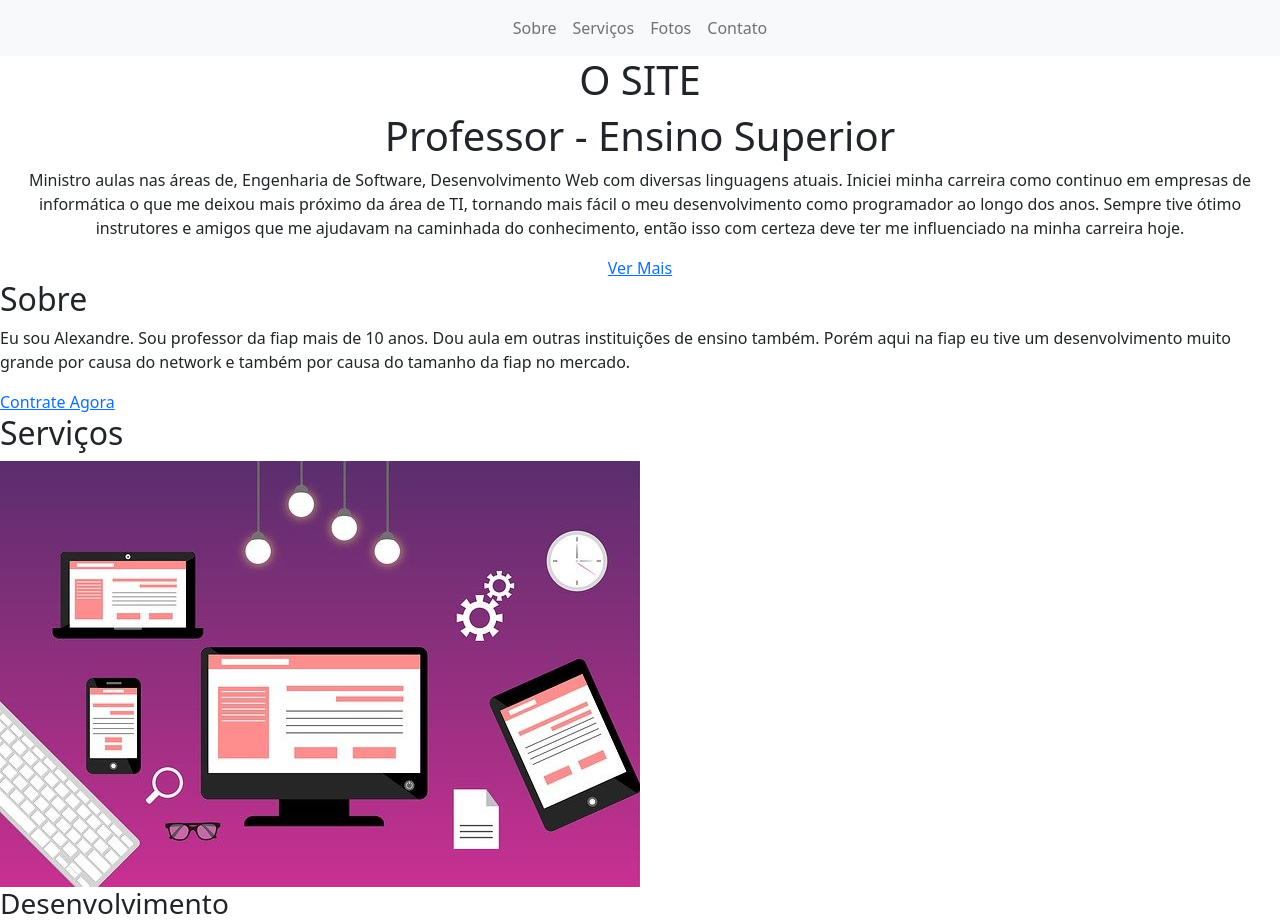
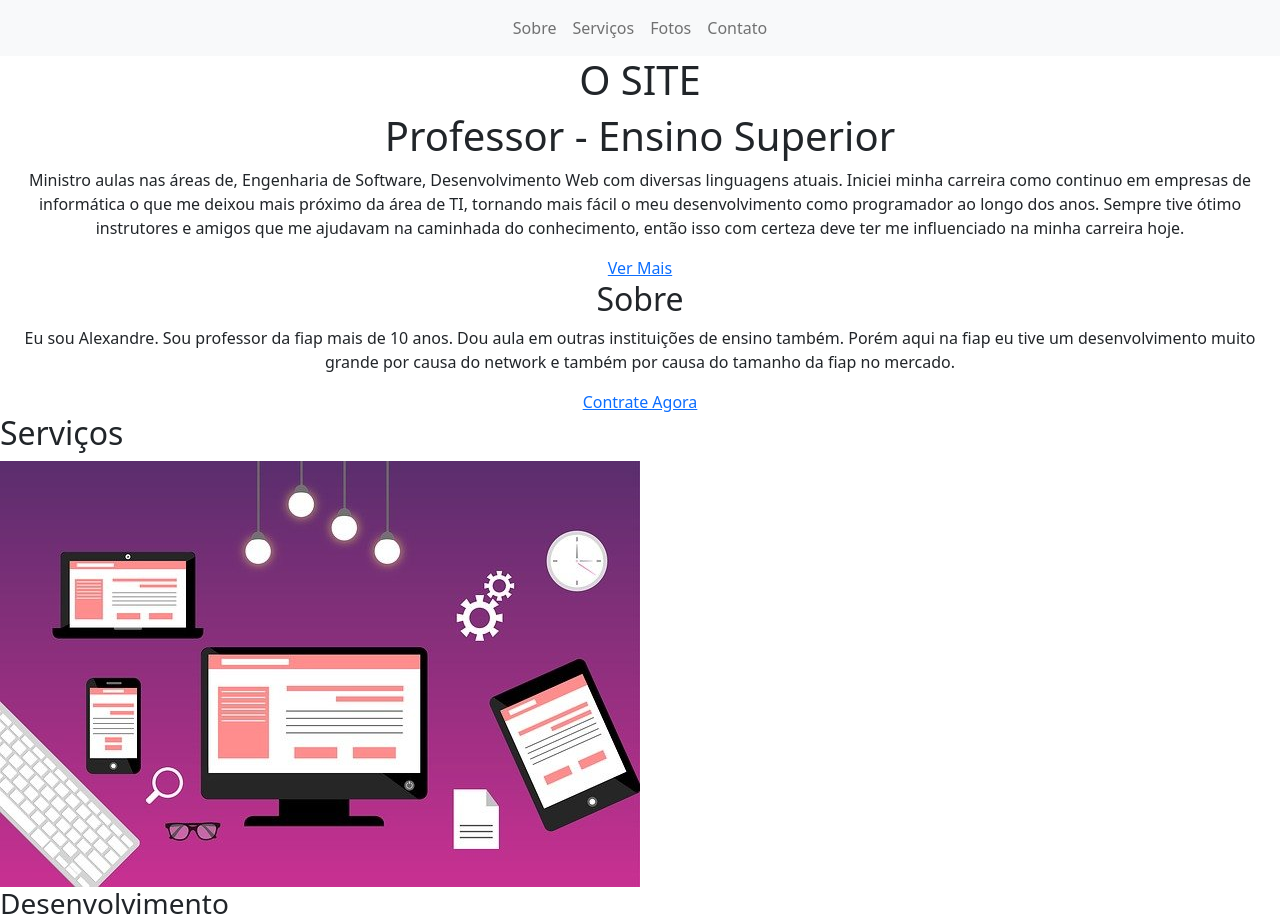
Before and after one commit to bymatheus/cp2-sm2-rw, a website: page index.html in a window 1280 px wide. Shown: the top 923 px of the page. Drawn offline with Linux system fonts and the light colour scheme.

Commit message:
Refatorando sobre

```diff
--- a/index.html
+++ b/index.html
@@ -58,15 +58,19 @@
       </div>
     </main>
 
-    <section id="sobre">
+    <section class="container-fluid text-center">
+      <div class="row">
+        <section class="col-12">
           <h2>Sobre</h2>
           <p>
             Eu sou Alexandre. Sou professor da fiap mais de 10 anos. Dou aula em
             outras instituições de ensino também. Porém aqui na fiap eu tive um
-        desenvolvimento muito grande por causa do network e também por causa do
-        tamanho da fiap no mercado.
+            desenvolvimento muito grande por causa do network e também por causa
+            do tamanho da fiap no mercado.
           </p>
           <a href="#contato" class="botao">Contrate Agora</a>
+        </section>
+      </div>
     </section>
 
     <section id="servicos">
```
Lines whose indentation alone changed are shown as unchanged.
